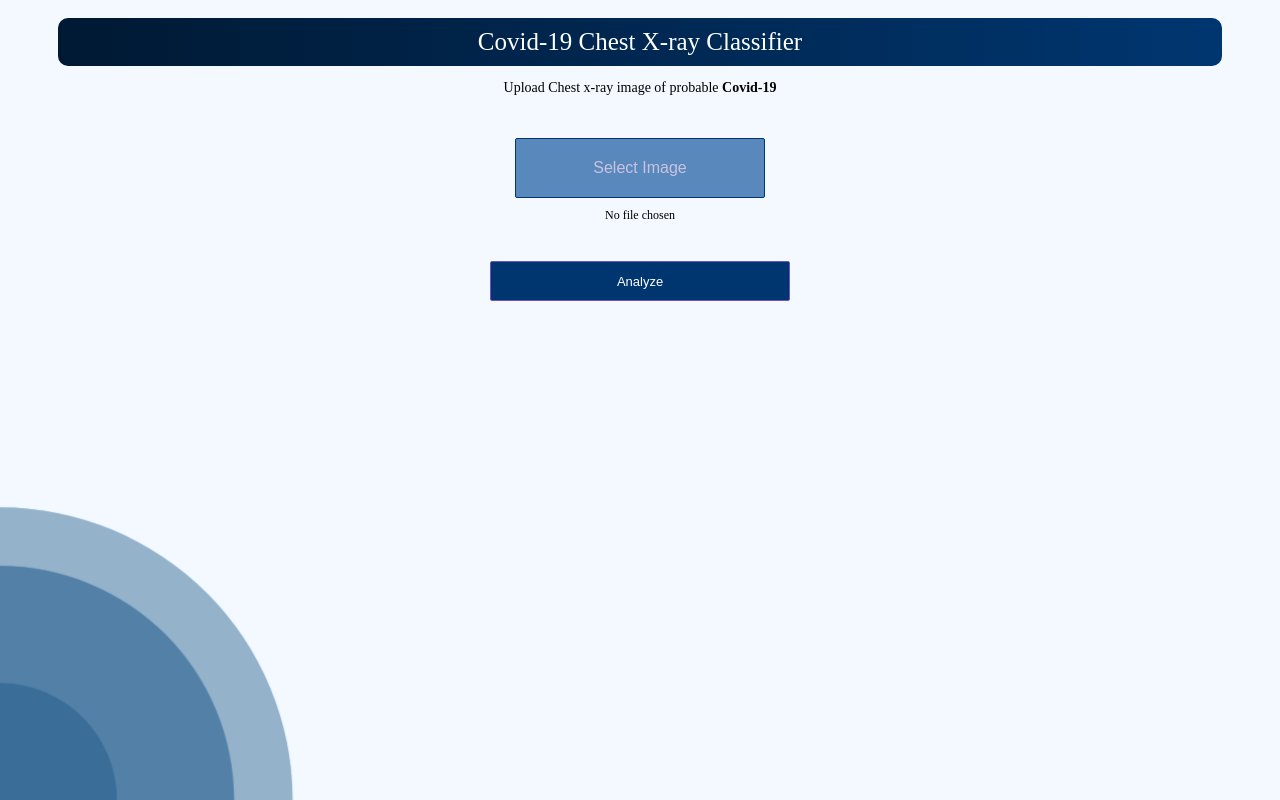
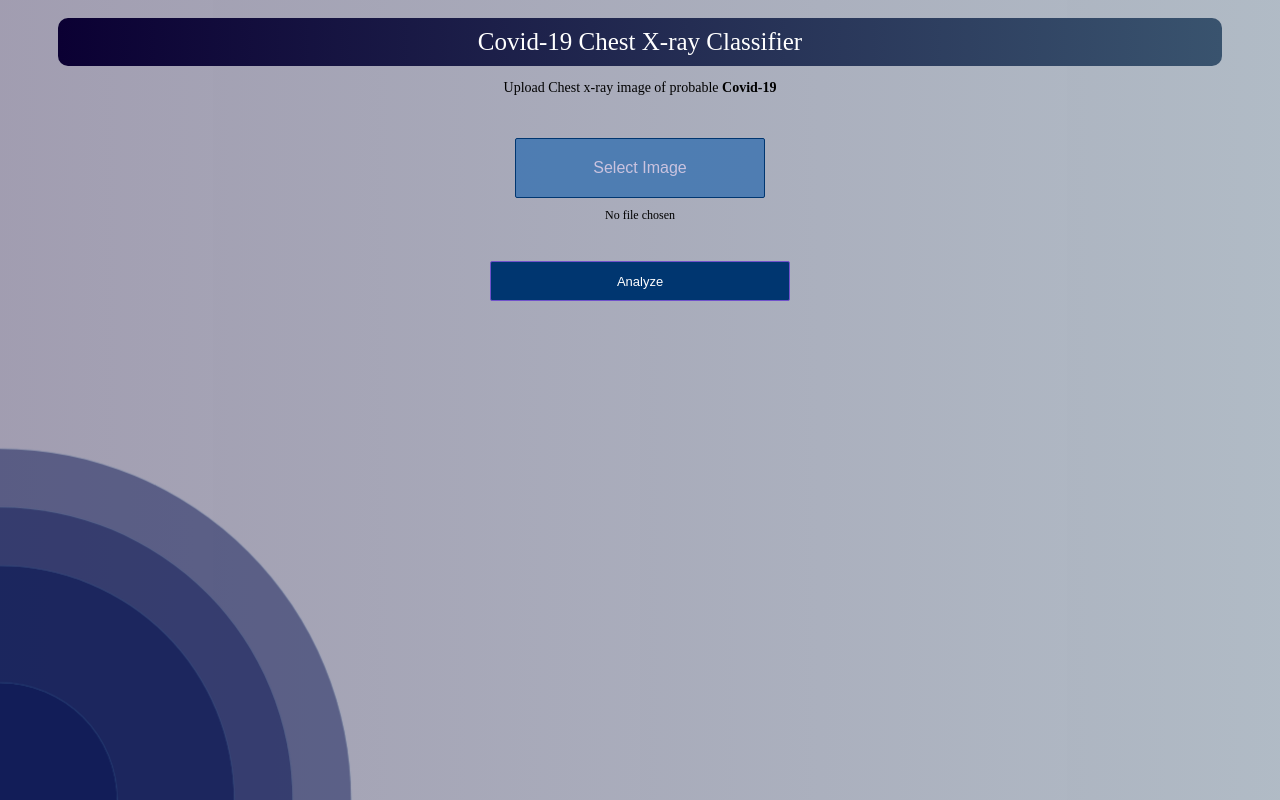
Before and after one commit to joshi1411/BTP_minor, a plain HTML site: page app/view/index.html in a window 1280 px wide. Drawn offline with Linux system fonts and the light colour scheme.

Commit message:
style changes

```diff
--- a/app/static/style.css
+++ b/app/static/style.css
@@ -1,5 +1,7 @@
 body {
-  background: #f3f9ff;
+  /* background: #3841a749; */
+  background-image: linear-gradient(90deg, #0b003362, #39536e65);
+
 }
 
 .main-header {
@@ -8,8 +10,8 @@ body {
   padding: 0.67rem 0 0;
   color: #fff;
 
-  background-color: #003670;
-  background-image: linear-gradient(90deg, #001933, #003670);
+  background-color: #180070;
+  background-image: linear-gradient(90deg, #0b0033, #39536e);
   margin: auto;
   padding: 10px 50px;
   text-align: center;
@@ -21,7 +23,7 @@ body {
 .circle {
   position: absolute;
   border-radius: 50%;
-  background: rgb(56, 108, 151);
+  background: rgb(18, 29, 88);
   animation: ripple 15s infinite;
   box-shadow: 0px 0px 1px 0px #508fb9;
 }
--- a/app/view/index.html
+++ b/app/view/index.html
@@ -57,6 +57,7 @@
     </div>
 
     <div class="ripple-background">
+      <div class="circle xxlarge shade2"></div>
       <div class="circle xlarge shade2"></div>
       <div class="circle large shade3"></div>
       <div class="circle mediun shade4"></div>
```
